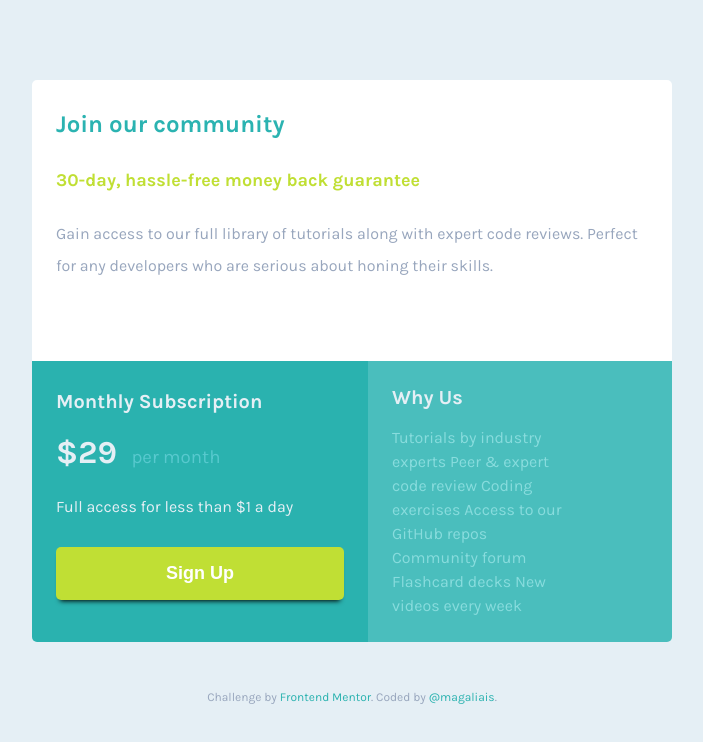
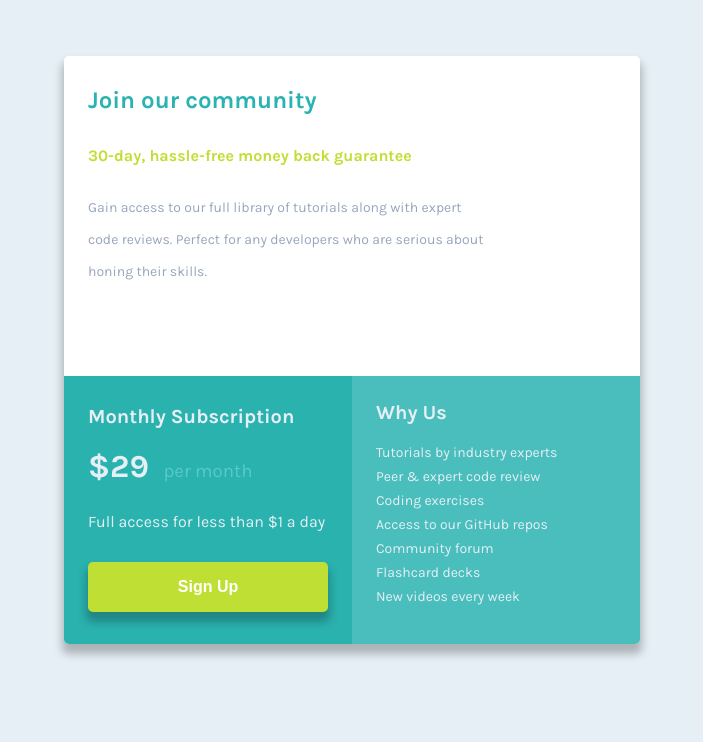
Before and after one commit to magaliais/single-price-grid-component, a plain HTML site: page index.html in a window 1280 px wide. Shown: the whole page, without its empty margins (288-991 px from the left). Drawn offline with Linux system fonts and the light colour scheme.

Commit message:
final adjustments

```diff
--- a/index.html
+++ b/index.html
@@ -11,7 +11,7 @@
 
     <link rel="icon" type="image/png" sizes="32x32" href="./images/favicon-32x32.png">
 
-    <title>Frontend Mentor | Single Price Grid Component</title>
+    <title>magaliais | Single Price Grid Component</title>
 </head>
 
 <body>
@@ -22,7 +22,8 @@
                 <h2>Join our community</h2>
                 <h3>30-day, hassle-free money back guarantee</h3>
             </header>
-            <p>Gain access to our full library of tutorials along with expert code reviews.
+            <p>
+                Gain access to our full library of tutorials along with expert code reviews.
                 Perfect for any developers who are serious about honing their skills.
             </p>
         </section>
@@ -46,26 +47,19 @@
                 <h2>Why Us</h2>
             </header>
 
-            <p>
-                Tutorials by industry experts
-                Peer &amp; expert code review
-                Coding exercises
-                Access to our GitHub repos
-                Community forum
-                Flashcard decks
-                New videos every week
-            </p>
+            <ul>
+                <li>Tutorials by industry experts</li>
+                <li>Peer &amp; expert code review</li>
+                <li>Coding exercises</li>
+                <li>Access to our GitHub repos</li>
+                <li>Community forum</li>
+                <li>Flashcard decks</li>
+                <li>New videos every week</li>
+            </ul>
 
         </section>
     </main>
 
-    <footer>
-        <p class="attribution">
-            Challenge by <a href="https://www.frontendmentor.io?ref=challenge" target="_blank">Frontend Mentor</a>.
-            Coded by <a target="_blank" href="https://github.com/magaliais">@magaliais</a>.
-        </p>
-    </footer>
-
 </body>
 
 </html>
--- a/style.css
+++ b/style.css
@@ -12,15 +12,21 @@
 
 
 body {
+    display: flex;
+    justify-content: center;
+    align-items: center;
+
     background-color: var(--light-gray);
-    margin-top: 5rem;
 }
 
 main {
-    margin: 5rem auto 0;
-    width: 330px;
+    max-width: 85vw;
+    box-sizing: border-box;
 
-    box-sizing: border-box;
+    box-shadow: 0 8px 8px 2px rgba(0,0,0,0.25);
+    border-radius: 5px;
+
+    margin: 2rem;
 }
 
 /* cards ================================================= */
@@ -29,26 +35,34 @@ section {
     padding: 0.5rem 1.5rem;
 }
 
+/* ---------------------------------- */
+
 #first-card {
     background-color: #fff;
     color: var(--grayish-blue);
     line-height: 2rem;
 
     border-radius: 5px 5px 0 0;
+
+    font-size: 14px;
 }
 
 #first-card header h2 {
-    font-size: 24px;
+    font-size: 1.5rem;
     font-weight: 700;
     color: #2BB3B1;
 }
 
 #first-card header h3 {
-    font-size: 18px;
+    font-size: 1rem;
     font-weight: 700;
     color: var(--bright-yellow);
 
     line-height: 2.5rem;
+}
+
+#first-card p {
+    max-width: 280px;
 }
 
 /* ---------------------------------- */
@@ -76,13 +90,13 @@ section {
 }
 
 button {
-    width: 18rem;
+    width: 100%;
 
     border: none;
     border-radius: 5px;
     background-color: var(--bright-yellow);
     color: #fff;
-    box-shadow: 0 5px 5px -4px #000;
+    box-shadow: 0 8px 8px 2px rgba(0,0,0,0.25);
 
     padding: 1rem;
     margin: 1.5rem auto;
@@ -90,19 +104,17 @@ button {
     display: flex;
     justify-content: center;
 
-    font-size: 18px;
+    font-size: 16px;
     font-weight: 700;
+    transition: transform,box-shadow 0.2s;
 }
 
 button:hover {
-    transition: 0.2s;
+
+    transform: scale(0.99, 0.99);
 
     cursor: pointer;
-    box-shadow: 0 5px 3px -5px #000;
-
-    background-color: hsl(71, 75%, 45%);
-    color: rgba(255, 255, 255, 0.884);
-
+    box-shadow: 0 4px 5px -3px rgba(0,0,0,0.25);
 }
 
 button:focus {
@@ -124,40 +136,21 @@ button:focus {
     font-weight: 700;
 }
 
-#third-card p {
-    color: #88DCDD;
+#third-card ul {
+    padding: 0;
+    list-style-type: none;
 
-    display: grid;
-    grid-template-columns: 2fr 1fr;
-}
-
-/* footer ================================================ */
-
-footer {
-
-    width: 350px;
-    padding-bottom: 15px;
-    margin: auto;
-
-    text-align: center;
-    font-size: 12px;
-
-    color: var(--grayish-blue);
-}
-
-a {
-    text-decoration: none;
-    color: var(--cyan);
+    font-size: 14px;
 }
 
 /* ============================================================ */
-@media(min-width: 800px) {
+@media(min-width: 1280px) {
     main {
-        width: 50vw;
+        width: 45vw;
 
         display: grid;
         grid-template-columns: 1fr 1fr;
-        grid-template-rows: 1fr 1fr;
+        grid-template-rows: 40vh 1fr;
 
         margin: 3rem auto;
     }
@@ -165,6 +158,10 @@ a {
     #first-card {
         grid-column-start: 1;
         grid-column-end: 3;
+    }
+
+    #first-card p {
+        max-width: 75%;
     }
 
     #second-card {
@@ -180,5 +177,4 @@ a {
 
         border-radius: 0 0 5px 0;
     }
-
 }
```
Also changed, not shown: public/favicon-32x32.png (renamed from images/favicon-32x32.png).
